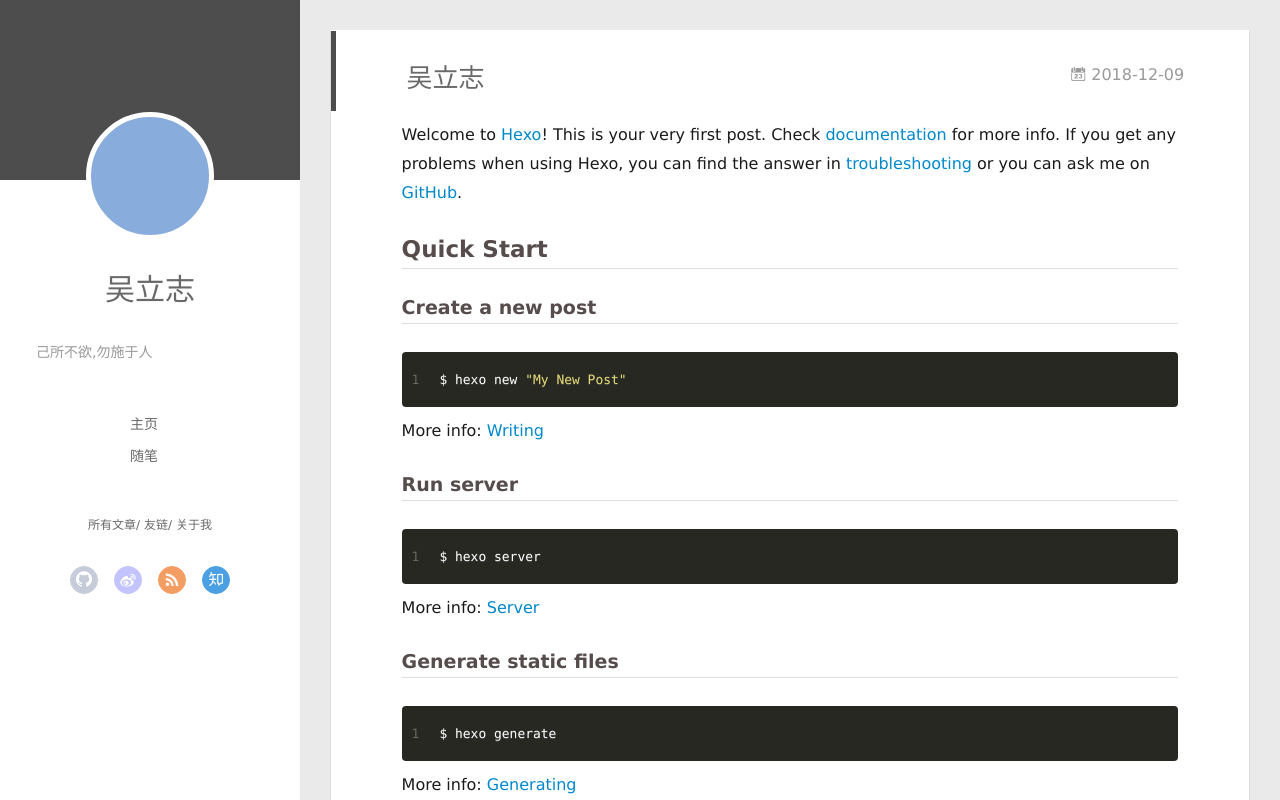
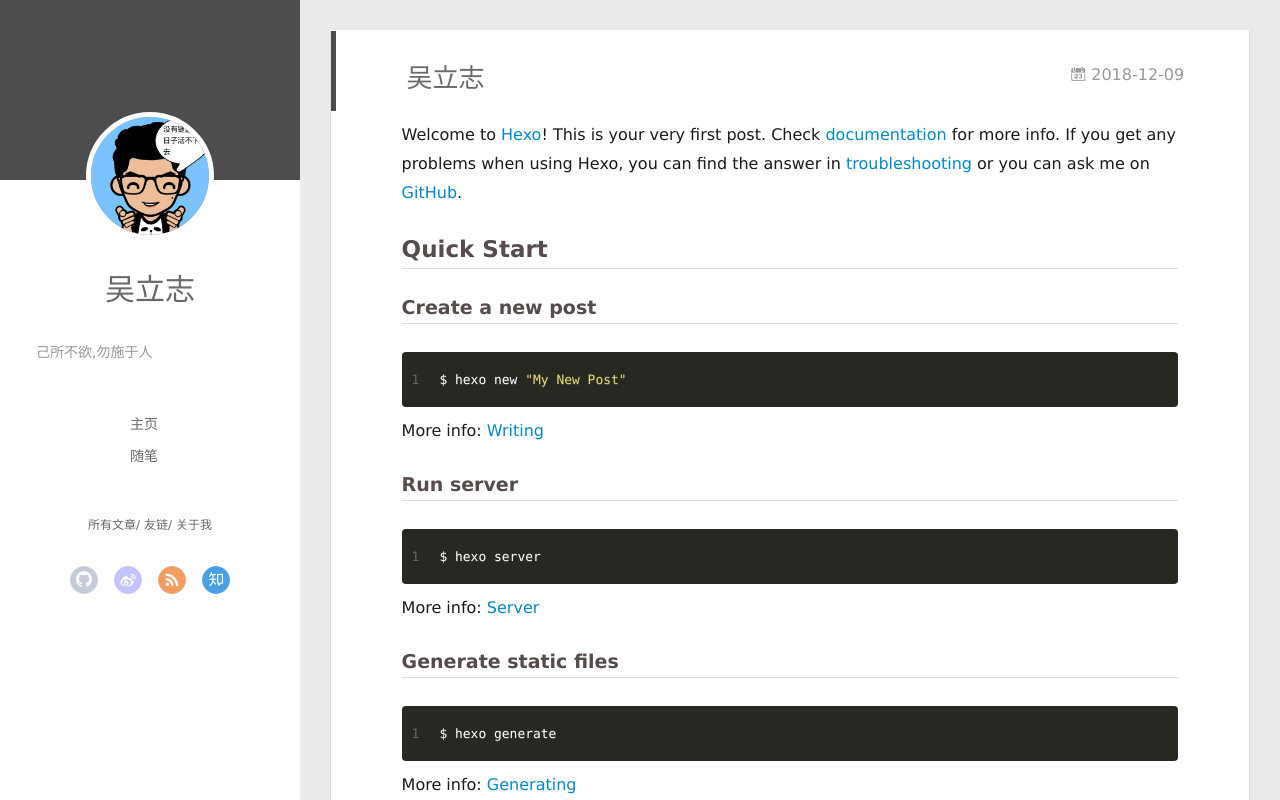
Before and after one commit to wlz-light/blog, a plain HTML site: page 2018/12/09/hello-world/index.html in a window 1280 px wide. Drawn offline with Linux system fonts and the light colour scheme.

Commit message:
Site updated: 2018-12-09 15:01:36

```diff
--- a/2018/12/09/hello-world/index.html
+++ b/2018/12/09/hello-world/index.html
@@ -48,7 +48,7 @@
 <div class="intrude-less">
   <header id="header" class="inner">
     <a href="/" class="profilepic">
-      <img src="" class="js-avatar">
+      <img src="/avatar.png" class="js-avatar">
     </a>
     <hgroup>
       <h1 class="header-author"><a href="/">吴立志</a></h1>
@@ -108,7 +108,7 @@
 	<div class="intrude-less">
 		<header id="header" class="inner">
 			<div class="profilepic">
-				<img src="" class="js-avatar">
+				<img src="/avatar.png" class="js-avatar">
 			</div>
 			<hgroup>
 			  <h1 class="header-author js-header-author">吴立志</h1>
```
Also changed, not shown: archives/2018/12/index.html (+2 -2 lines), archives/2018/index.html (+2 -2 lines), archives/index.html (+2 -2 lines), index.html (+2 -2 lines).
